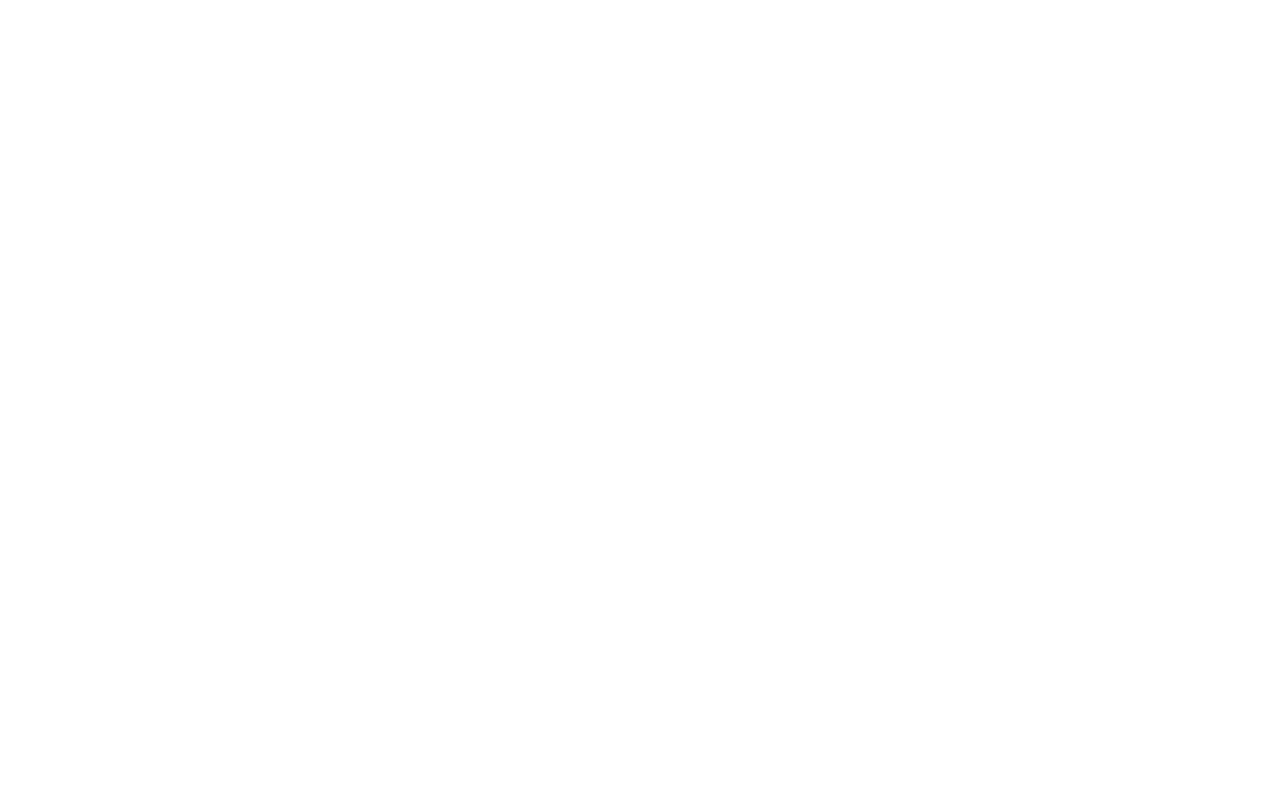
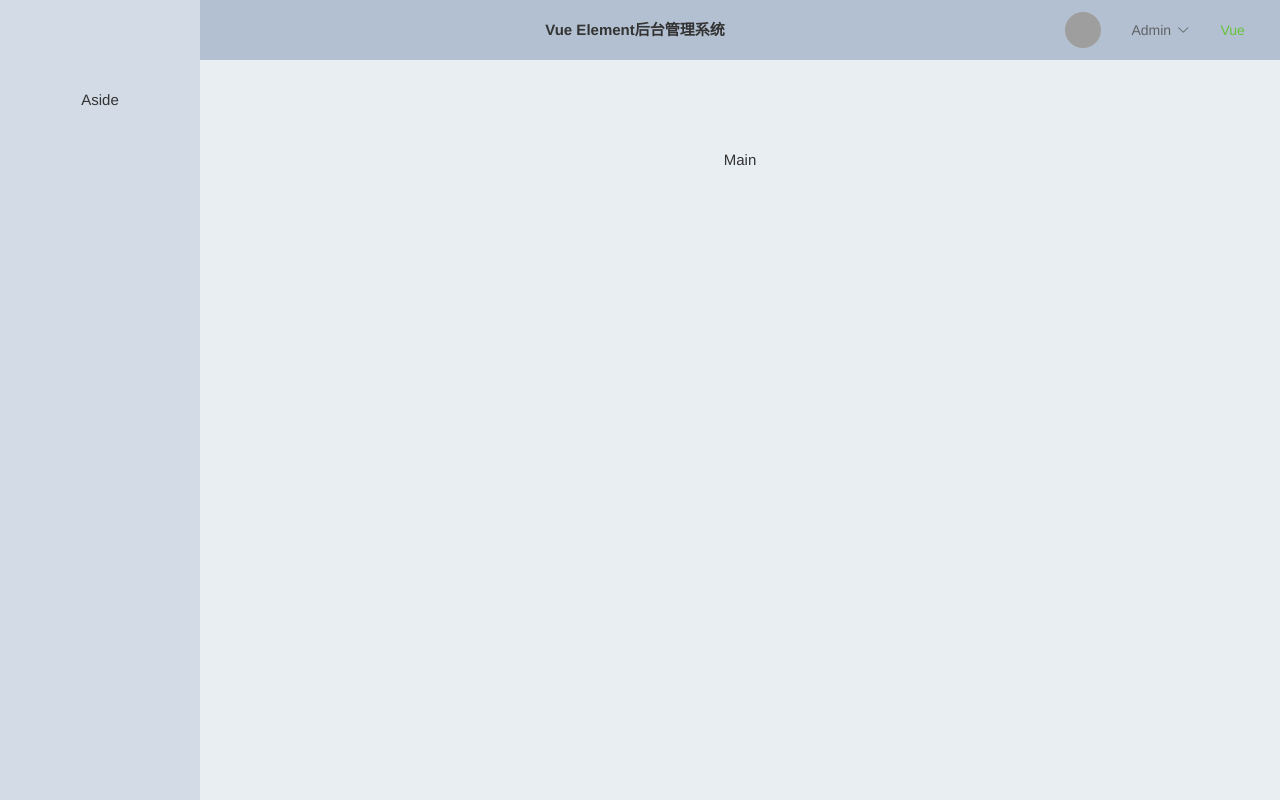
Before and after one commit to xuwuruoshui/rbac, a Vue app in the folder rbac-front/: page / in a window 1280 px wide. Built offline with nearby package versions, Linux system fonts and the light colour scheme; grey boxes are pictures that could not be loaded.

Commit message:
整体框架及头部下拉框

```diff
--- a/rbac-front/src/main.js
+++ b/rbac-front/src/main.js
@@ -4,12 +4,15 @@
 import store from './store'
 import Element from 'element-ui'
 import "element-ui/lib/theme-chalk/index.css"
-import axios from 'axios'
+// import axios  from 'axios'
+import request  from './request'
+
+
 require("./mock")
 
-
 Vue.use(Element)
-Vue.prototype.$axios = axios
+//Vue.prototype.$axios = axios
+Vue.prototype.$axios = request
 Vue.config.productionTip = false
 
 new Vue({
--- a/rbac-front/src/mock/index.js
+++ b/rbac-front/src/mock/index.js
@@ -1,22 +1,28 @@
-const Mock = require("mockjs")
+const Mock = require('mockjs')
 
-const random = Mock.Random
+const Random = Mock.Random
 
 let result = {
-    code: 200,
-    msg: "操作成功",
-    data:null
+	code: 200,
+	msg: '操作成功',
+	data: null
 }
 
-Mock.mock("/captcha","post",()=>{
-    result.data = {
-        token: random.string(32),
-        captchaImg: random.dataImage('120x40','as24a')
-    }
-    return result
+Mock.mock('/captcha', 'get', () => {
+
+	result.data = {
+		token: Random.string(32),
+		captchaImg: Random.dataImage('120x40', 'p7n5w')
+	}
+	return result
 })
 
-Mock.mock("/login","post",()=>{
+Mock.mock('/login', 'post', () => {
 
-    return result
+	// 无法在header中传入数jwt
+
+	// result.code = 400
+	// result.msg = "验证码错误"
+
+	return result
 })
--- /dev/null
+++ b/rbac-front/src/request/index.js
@@ -0,0 +1,50 @@
+import axios from "axios";
+import router from "../router";
+import Element from "element-ui"
+
+//axios.defaults.baseURL = "http://localhost:8081"
+
+const request = axios.create({
+	timeout: 5000,
+	headers: {
+		'Content-Type': "application/json; charset=utf-8"
+	}
+})
+
+request.interceptors.request.use(config => {
+	config.headers['Authorization'] = localStorage.getItem("token")
+	return config
+})
+
+request.interceptors.response.use(
+	response => {
+
+		console.log("response ->" + response)
+
+		let res = response.data
+
+		if (res.code === 200) {
+			return res
+		} else {
+			Element.Message.error(res.msg ? res.msg:'系统异常')
+			return Promise.reject(response.data.msg)
+		}
+	},
+	error => {
+
+		console.log(error)
+
+		if (error.response.data) {
+			error.massage = error.response.data.msg
+		}
+
+		if (error.response.status === 401) {
+			router.push("/login")
+		}
+
+		Element.Message.error(error.massage, {duration: 3000})
+		return Promise.reject(error)
+	}
+)
+
+export default request
--- a/rbac-front/src/router/index.js
+++ b/rbac-front/src/router/index.js
@@ -1,19 +1,26 @@
 import Vue from 'vue'
 import VueRouter from 'vue-router'
-import Login from '../views/Login.vue'
+import Index from '../views/Index.vue'
 
 Vue.use(VueRouter)
 
 const routes = [
-    {
-    path: '/index', name: 'Index',
-    component: () => import('../views/Index.vue')
+  {
+    path: '/',
+    name: 'Index',
+    component: Index
   },
-   {
-     path: '/login', name: 'Login',
-     component: Login
-    }
-  ]
+  {
+    path: '/index',
+    name: 'Index',
+    component: Index
+  },
+  {
+    path: '/login',
+    name: 'Login',
+    component: () => import('../views/Login.vue')
+  }
+]
 
 const router = new VueRouter({
   mode: 'history',
--- a/rbac-front/src/views/About.vue
+++ /dev/null
@@ -1,5 +0,0 @@
-<template>
-  <div class="about">
-    <h1>This is an about page</h1>
-  </div>
-</template>
--- a/rbac-front/src/views/Index.vue
+++ b/rbac-front/src/views/Index.vue
@@ -1,13 +1,87 @@
 <template>
+  <el-container>
+    <el-aside width="200px">Aside</el-aside>
+    <el-container>
+      <el-header>
+        <strong>Vue Element后台管理系统</strong>
+        <div class="header-avator">
+          <el-avatar size="medium"
+                     src="https://cube.elemecdn.com/0/88/03b0d39583f48206768a7534e55bcpng.png"></el-avatar>
 
+          <el-dropdown>
+            <span class="el-dropdown-link">
+              Admin<i class="el-icon-arrow-down el-icon--right"></i>
+            </span>
+            <el-dropdown-menu slot="dropdown">
+              <el-dropdown-item>个人中心</el-dropdown-item>
+              <el-dropdown-item divided>退出</el-dropdown-item>
+            </el-dropdown-menu>
+          </el-dropdown>
+
+          <el-link type="success"
+                   href="https://cn.vuejs.org/"
+                   target="_blank">Vue</el-link>
+        </div>
+      </el-header>
+      <el-main>Main</el-main>
+    </el-container>
+  </el-container>
 </template>
 
 <script>
-export default {
-
-}
+export default {}
 </script>
 
-<style>
+<style scoped>
+/* 下拉框start */
+.header-avator {
+  float: right;
+  width: 210px;
+  display: flex;
+  justify-content: space-around;
+  align-items: center;
+}
+.el-dropdown-link {
+  cursor: pointer;
+}
+/* 下拉框end */
+/* 整体start */
+.el-container {
+  height: 100%;
+}
+.el-header,
+.el-footer {
+  background-color: #b3c0d1;
+  color: #333;
+  text-align: center;
+  line-height: 60px;
+}
 
+.el-aside {
+  background-color: #d3dce6;
+  color: #333;
+  text-align: center;
+  line-height: 200px;
+}
+
+.el-main {
+  background-color: #e9eef3;
+  color: #333;
+  text-align: center;
+  line-height: 160px;
+}
+
+body > .el-container {
+  margin-bottom: 40px;
+}
+
+.el-container:nth-child(5) .el-aside,
+.el-container:nth-child(6) .el-aside {
+  line-height: 260px;
+}
+
+.el-container:nth-child(7) .el-aside {
+  line-height: 320px;
+}
+/* 整体end */
 </style>
--- a/rbac-front/src/views/Login.vue
+++ b/rbac-front/src/views/Login.vue
@@ -34,7 +34,8 @@
 </template>
 
 <script>
-import { mapMutations  } from 'vuex'
+import { mapMutations  } from 'vuex';
+
 
 export default {
   data() {
@@ -79,10 +80,11 @@
       this.$refs[loginForm].resetFields();
     },
     getCaptcha(){
-        this.$axios.post("/captcha").then(res=>{
-            console.log(res.data.data);
-            this.loginForm.token = res.data.data.token;
-            this.captchaImg = res.data.data.captchaImg;
+        this.$axios.get("/captcha").then(res=>{
+            console.log(res);
+            this.loginForm.token = res.data.token;
+            this.captchaImg = res.data.captchaImg;
+
         })
     },
     ...mapMutations(["SET_TOKEN"])
--- /dev/null
+++ b/rbac-front/vue.config.js
@@ -0,0 +1,5 @@
+module.exports = {
+    devServer: {
+        port: 8080
+    }
+}
```
Also changed, not shown: rbac-front/src/views/Home.vue (deleted, +0 -18 lines).
